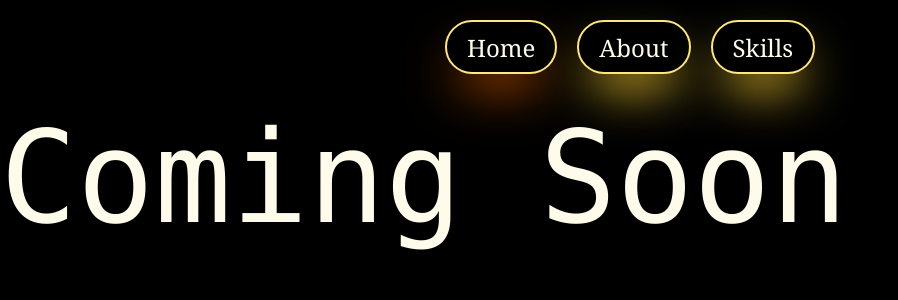
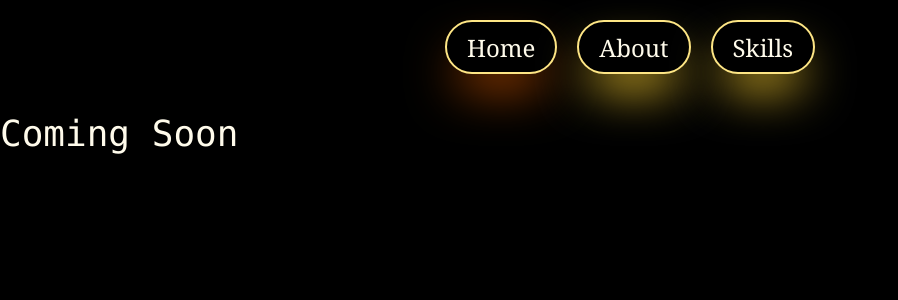
Before and after one commit to adrsshh/adrsshh-portfolio, a React (Vite) app: page /About in a window 1280 px wide. Shown: the top 300 px of the page, without its empty margins (0-898 px from the left). Built offline with nearby package versions, Linux system fonts and the light colour scheme.

Commit message:
Update About.jsx

```diff
--- a/components/About.jsx
+++ b/components/About.jsx
@@ -2,7 +2,7 @@ import React from 'react'
 
 const About = () => {
   return (
-    <div className='text-amber-50 font-mono text-9xl'>Coming Soon</div>
+    <div className='text-amber-50 font-mono text-4xl'>Coming Soon</div>
   )
 }
 
```
